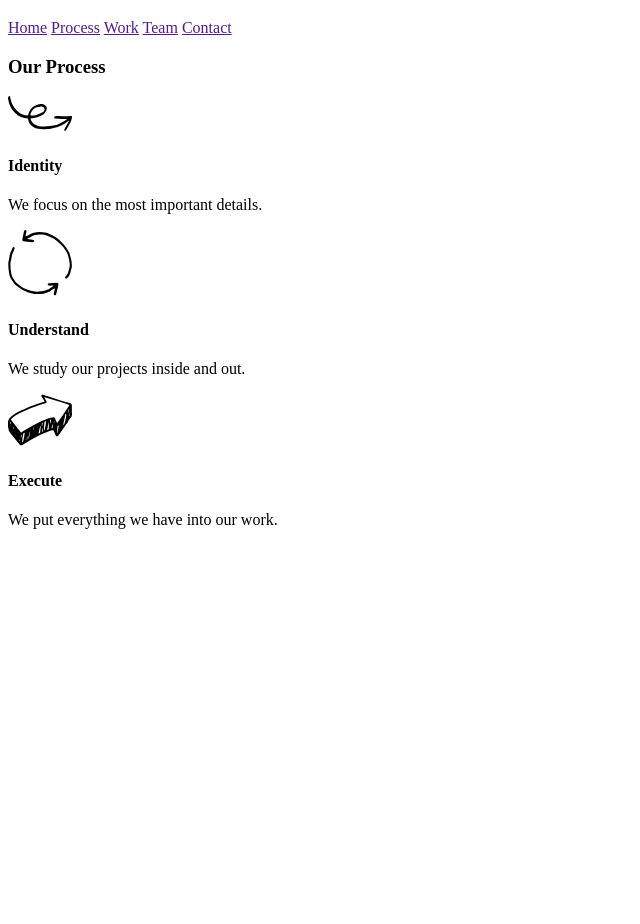
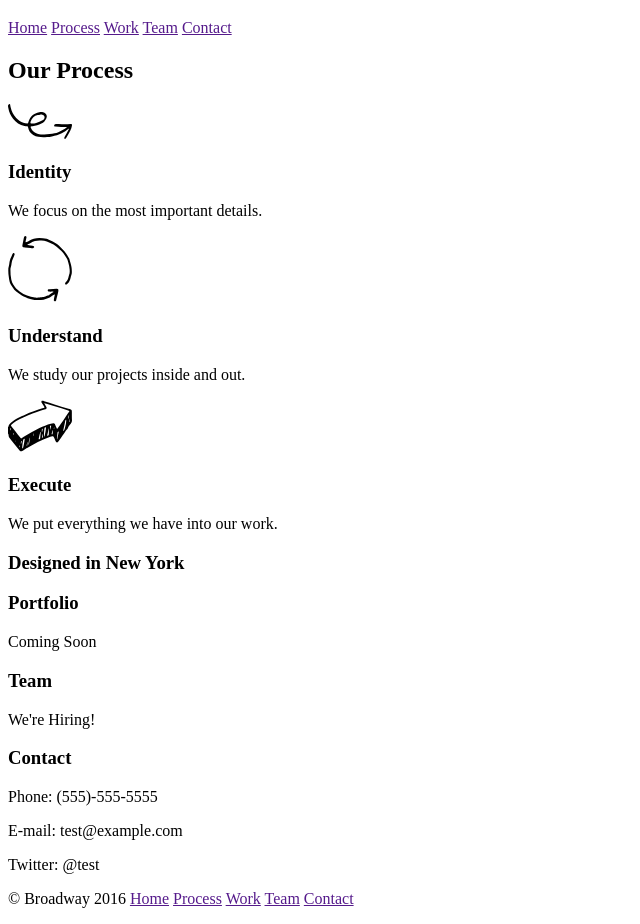
Before and after one commit to Emanon305/Broadway_Design, a plain HTML site: page index.html in a window 1280 px wide. Shown: the part 61-985 px from the top of the page, without its empty margins (0-640 px from the left). Before the commit the page ends 800 px from the top, so only its background shows below. Drawn offline with Linux system fonts and the light colour scheme.

Commit message:
Added remaining content to html. Need to configure CSS.

```diff
--- a/index.html
+++ b/index.html
@@ -4,6 +4,7 @@
 	<title>Broadway Design</title>
 </head>
 <body>
+<!-- Header -->
 	<div class="header">
 		<h1>Broadway Design</h1>
 		<a href="">Home</a>
@@ -12,17 +13,37 @@
 		<a href="">Team</a>
 		<a href="">Contact</a>
 	</div>
-<div class="process">
-	<h3>Our Process</h3>
+<!-- Our Process -->
+	<h2 id="process">Our Process</h2>
 	<img src="./resources/identify.svg">
-	<h4>Identity</h4>
+	<h3>Identity</h3>
 	<p>We focus on the most important details.</p>
 	<img src="./resources/understand.svg">
-	<h4>Understand</h4>
+	<h3>Understand</h3>
 	<p>We study our projects inside and out.</p>
 	<img src="./resources/execute.svg">
-	<h4>Execute</h4>
+	<h3>Execute</h3>
 	<p>We put everything we have into our work.</p>
+<!-- Designed in New York -->
+	<h3 id="designed">Designed in New York</h3>
+	<h3>Portfolio</h3>
+	<p>Coming Soon</p>
+	<h3>Team</h3>
+	<p>We're Hiring!</p>
+	<h3>Contact</h3>
+	<p>Phone: (555)-555-5555</p>
+	<p>E-mail: test@example.com</p>
+	<p>Twitter: @test</p>
+<!-- Footer. Horizontal Align -->
+	<div class="footer">
+		<p>
+			<span id="copyright">&copy; Broadway 2016</span>
+			<a href="">Home</a>
+			<a href="">Process</a>
+			<a href="">Work</a>
+			<a href="">Team</a>
+			<a href="">Contact</a>
+		</p>
 	</div>
 </body>
 </html>
```
Lines whose indentation alone changed are shown as unchanged.
